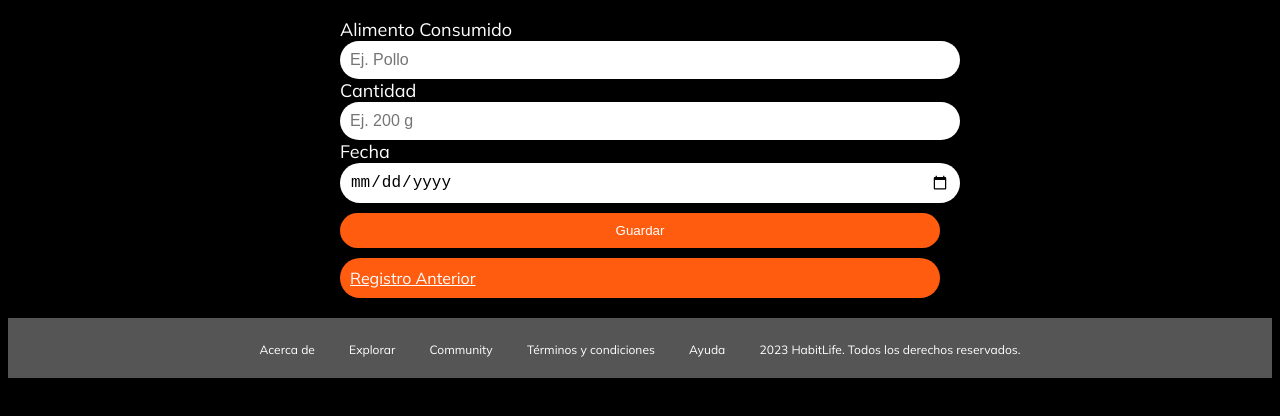
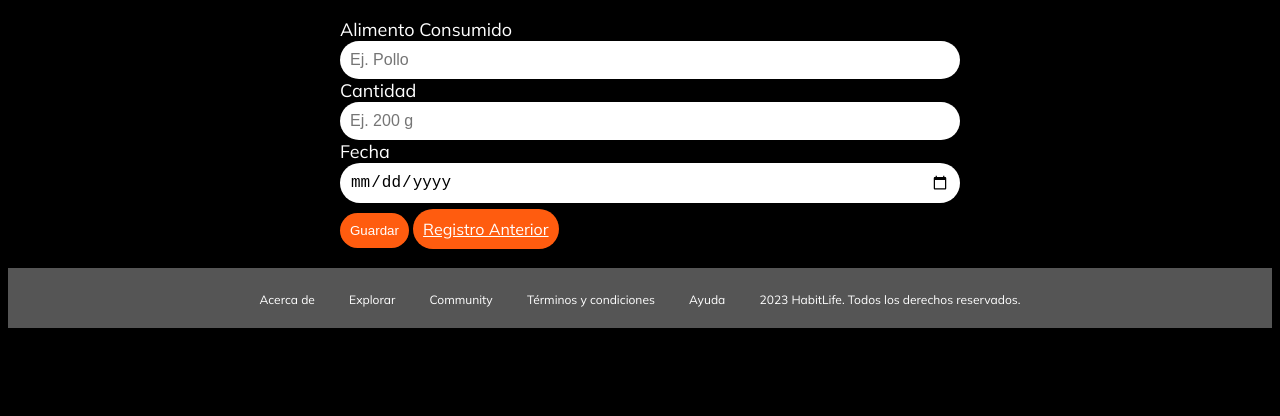
Before and after one commit to luvaal/HabitLife, a plain HTML site: page registro.html in a window 1280 px wide. Shown: the part 308-724 px from the top of the page. Drawn offline with Linux system fonts and the light colour scheme.

Commit message:
Update registro

```diff
--- a/registro.html
+++ b/registro.html
@@ -85,11 +85,6 @@
             padding: 20px;
             background-color: #000;
             text-align: left;
-        }
-
-        .registro-alimentacion form {
-            display: flex;
-            flex-direction: column;
         }
 
         .registro-alimentacion label {
```
